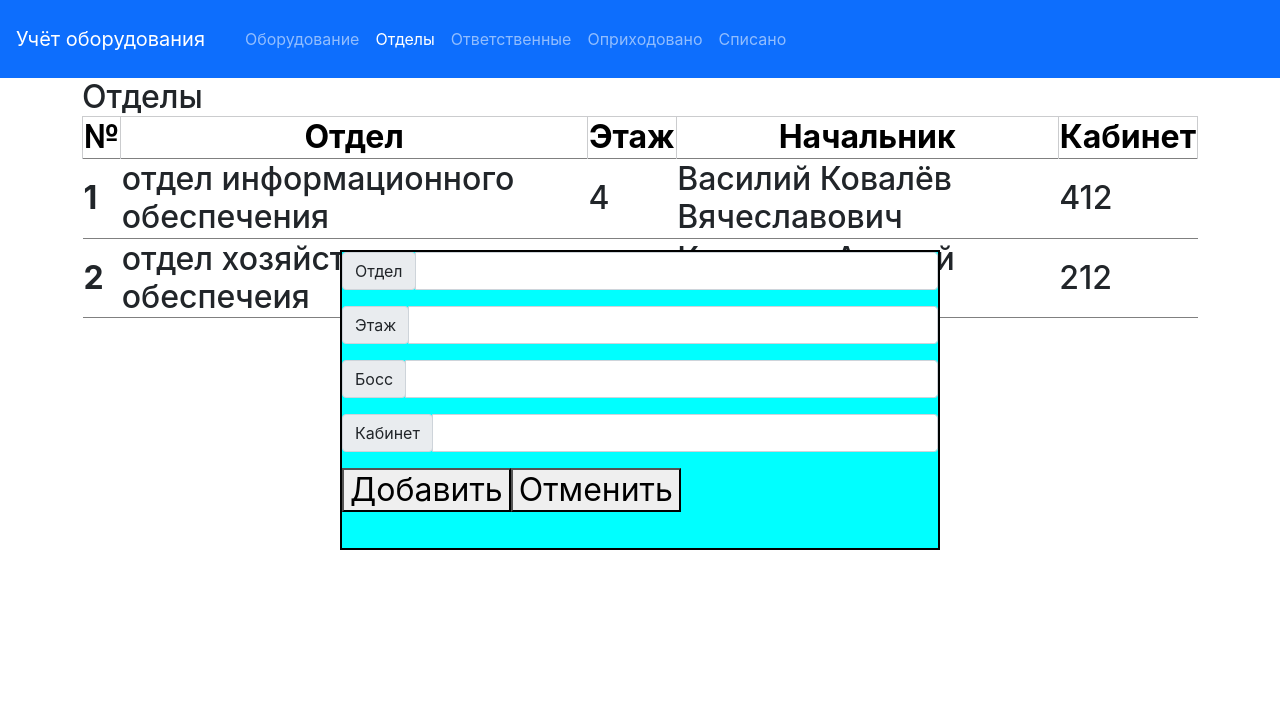
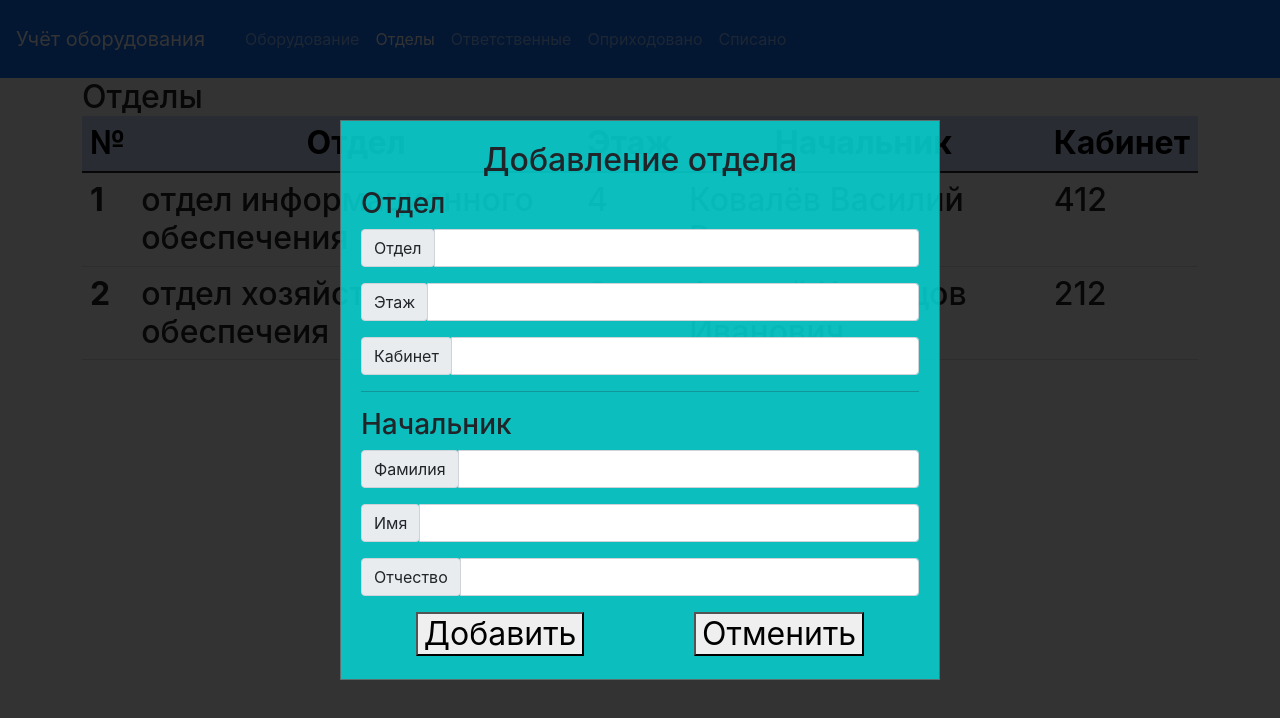
Before and after one commit to SergeyShabalin/equipment_accounting, a React (Create React App) app: page /department in a window 1280 px wide. Both pictures are taken after a click on the button "Добавить новый отдел". Shown: the top 718 px of the page. Built offline with nearby package versions, Linux system fonts and the light colour scheme.

Commit message:
верстка, инит стейт

```diff
--- a/src/components/department.jsx
+++ b/src/components/department.jsx
@@ -40,7 +40,6 @@ const Departments = () => {
     //закрыть модалку
     const closeModal = () => {
         setHidden(true)
-
     }
 
     //открыть модалку
@@ -50,15 +49,12 @@ const Departments = () => {
 
     //добавить новый отдел
     const addModal = (inputs) => {
-        const obj = {...inputs, id: depart.length + 2}
+        const idNumber = {...inputs, id: depart.length + 2}
 
         setHidden(true)
-        setDepart([...depart, obj])
+        setDepart([...depart, idNumber])
 
     }
-
-    console.log(depart)
-
 
      let res = depart.map(function (item) {
         return (
@@ -67,7 +63,7 @@ const Departments = () => {
                 <th scope="row">{item.id}</th>
                 <td>{item.name}</td>
                 <td>{item.level}</td>
-                <td>{item.bossName} {item.bossSurName} {item.bossMiddleName}</td>
+                <td>{item.bossSurName} {item.bossName} {item.bossMiddleName}</td>
                 <td>{item.cabinetNumber}</td>
             </tr>)
     })
@@ -76,8 +72,8 @@ const Departments = () => {
     return <div>
 
         Отделы
-            <table className="table-bordered ">
-                <thead align='center' className="table-secondary">
+        <table className="table table-hover">
+            <thead align='center' className="table-primary">
             <tr>
                 <th scope="col">№</th>
                 <th scope="col">Отдел</th>
@@ -85,9 +81,12 @@ const Departments = () => {
                 <th scope="col">Начальник</th>
                 <th scope="col">Кабинет</th>
             </tr>
+
+            {/*Содержимое таблицы*/}
             </thead>
+            <tbody >
             {res}
-
+            </tbody>
         </table>
         <button hidden={!hidden} className="btn btn-success" onClick={openModal}>Добавить новый отдел</button>
 
--- a/src/components/input.js
+++ b/src/components/input.js
@@ -1,16 +1,16 @@
 import React from 'react'
 
-export const Input = (props)=> {
+export const Input = ({type,value,name,onChange,label})=> {
 
     return (
         <div className="input-group input-group-sm mb-3">
             <div className="input-group-prepend">
-                <span className="input-group-text" id="inputGroup-sizing-sm">{props.label}</span>
+                <span className="input-group-text" id="inputGroup-sizing-sm">{label}</span>
             </div>
-            <input type={props.type}
-                                      value={props.value}
-                   name = {props.name}
-                   onChange={props.onChange}
+            <input type={type}
+                   value={value}
+                   name = {name}
+                   onChange={onChange}
                    className="form-control"
                    aria-label="Sizing example input"
                    aria-describedby="inputGroup-sizing-sm"/>
--- a/src/components/modal.js
+++ b/src/components/modal.js
@@ -2,11 +2,8 @@ import React from 'react';
 import {Input} from "./input";
 
 
-export default function Modal({hidden,addModal,closeModal}) {
-
-    const [inputs, setInputs] = React.useState(
-        {
-            //id: props.depart.length + 2,
+export default function Modal({hidden, addModal, closeModal}) {
+    const initState = {
         name: '',
         level: '',
         bossName: '',
@@ -14,21 +11,37 @@ export default function Modal({hidden,addModal,closeModal}) {
         bossMiddleName: '',
         cabinetNumber: '',
     }
-    )
+    const [inputs, setInputs] = React.useState(initState)
+
 
     const inputHandler = ({target}) => {
         setInputs({
             ...inputs, [target.name]: target.value,
+        })
+    }
 
-        })
+    const cancelModal = () => {
+        closeModal()
+        setInputs(initState)
+    }
+
+    const addClearModal = () => {
+        addModal(inputs)
+        setInputs(initState)
     }
 
     return (
         <div>
             {/*Модалка*/}
+            <div onClick={closeModal}
+                 hidden={hidden}
+                 className='modalOpacity'>
+            </div>
+
             <div hidden={hidden} className='modalWindow'>
+                <h2 className='modalTitle'>Добавление отдела</h2>
                 {/*инпуты */}
-
+                <h3>Отдел</h3>
                 <Input type="text"
                        label="Отдел"
                        value={inputs.name}
@@ -44,24 +57,46 @@ export default function Modal({hidden,addModal,closeModal}) {
                 />
 
                 <Input type="text"
-                       label="Босс"
+                       label="Кабинет"
+                       value={inputs.cabinetNumber}
+                       name='cabinetNumber'
+                       onChange={inputHandler}
+                />
+                <hr/>
+                <h3>Начальник</h3>
+                <Input type="text"
+                       label="Фамилия"
+                       value={inputs.bossSurName}
+                       name='bossSurName'
+                       onChange={inputHandler}
+                />
+
+                <Input type="text"
+                       label="Имя"
                        value={inputs.bossName}
                        name='bossName'
                        onChange={inputHandler}
                 />
 
                 <Input type="text"
-                       label="Кабинет"
-                       value={inputs.cabinetNumber}
-                       name='cabinetNumber'
+                       label="Отчество"
+                       value={inputs.bossMiddleName}
+                       name='bossMiddleName'
                        onChange={inputHandler}
                 />
 
+                <div className='modalButton'>
+                    <button
+                        onClick={
+                            addClearModal
+                        }>Добавить
+                    </button>
 
-
-
-                <button onClick={()=>{addModal(inputs)}}>Добавить</button>
-                <button onClick={closeModal}>Отменить</button>
+                    <button
+                        onClick={cancelModal}
+                    >Отменить
+                    </button>
+                </div>
             </div>
         </div>
     );
--- a/src/styles/modalWindow.scss
+++ b/src/styles/modalWindow.scss
@@ -1,13 +1,36 @@
-$modalHeight :300px;
-$modalWidth :600px;
 
 .modalWindow{
-border: 2px solid black;
-    background: aqua;
+border: 1px solid rgba(104, 99, 99, 0.85);
+    background: rgba(8, 210, 210, 0.88);
     position: absolute;
     right: calc(50% - 600px/2);
     width:600px;
-    top: calc(50% - 300px/2);
-    height: 300px;
+    top: calc(50% - 560px/2);
+    height: 560px;
+    padding: 20px;
 
 }
+
+.modalButton{
+    display: flex;
+    justify-content: space-around;
+}
+
+
+.modalTitle{
+    display: flex;
+    justify-content: center;
+}
+
+
+.modalOpacity{
+    position: fixed;
+    top: 0;
+    left: 0;
+    right: 0;
+    height: 100%;
+    background-color: rgba(0, 0, 0, 0.8);
+
+
+
+}
```
Lines whose indentation alone changed are shown as unchanged.
